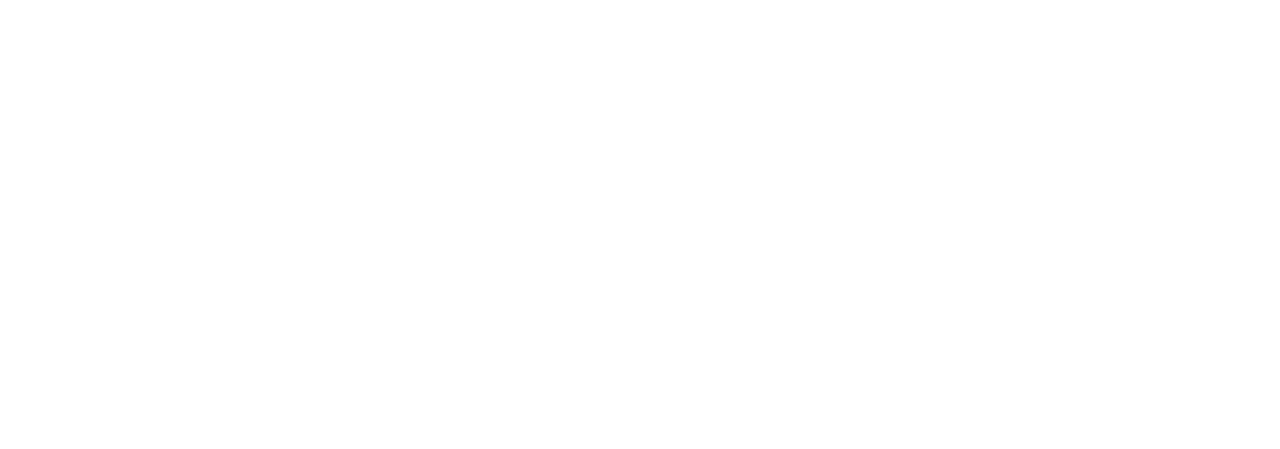
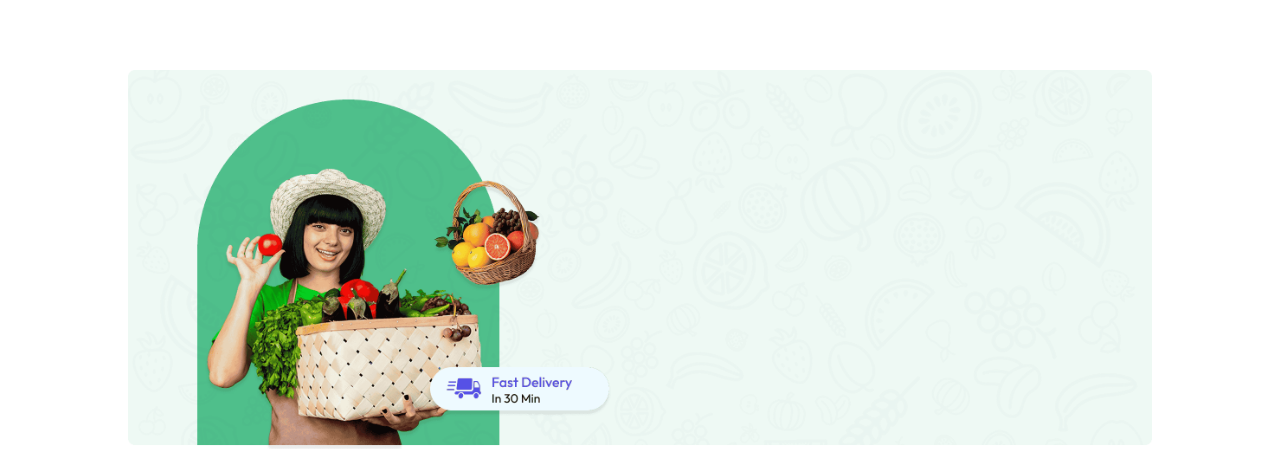
Before and after one commit to Tsedniya/Grocery-Delivery-Website, a React (Vite) app in the folder client/: page / in a window 1280 px wide. Shown: the part 1230-1679 px from the top of the page. Before the commit the page ends 1204 px from the top, so only its background shows below. Built offline with nearby package versions, Linux system fonts and the light colour scheme.

Commit message:
Frontend :BottomBanner

```diff
--- /dev/null
+++ b/client/src/components/BottomBanner.jsx
@@ -0,0 +1,14 @@
+import React from 'react'
+import { assets } from '../assets/assets'
+
+const BottomBanner = () => {
+  return (
+    <div className='relative mt-24'>
+
+       <img src={assets.bottom_banner_image} alt="banner" className='w-full hidden md:block'/>
+       <img src={assets.bottom_banner_image_sm} alt="banner" className='w-full md:hidden'/>
+    </div>
+  )
+}
+
+export default BottomBanner
--- a/client/src/components/ProductCard.jsx
+++ b/client/src/components/ProductCard.jsx
@@ -36,11 +36,11 @@
                         ) : (
                             <div className="flex items-center justify-center gap-2 md:w-20 w-16 h-[34px] bg-primary/25 rounded select-none">
                                 <button onClick={() => {removeFromCart(product._id)}} className="cursor-pointer text-md px-2 h-full" >
-                                    +
+                                    -
                                 </button>
                                 <span className="w-5 text-center">{cartItems[product._id]}</span>
                                 <button onClick={() => {addToCart(product._id)}} className="cursor-pointer text-md px-2 h-full" >
-                                    -
+                                    +
                                 </button>
                             </div>
                         )}
--- a/client/src/pages/Home.jsx
+++ b/client/src/pages/Home.jsx
@@ -2,6 +2,7 @@
 import MainBanner from '../components/MainBanner';
 import Categories from '../components/Categories';
 import BestSeller from '../components/BestSeller';
+import BottomBanner from '../components/BottomBanner';
 
 const Home = () => {
   return (
@@ -9,6 +10,8 @@
      <MainBanner/>
      <Categories/>
      <BestSeller/>
+     <BottomBanner/>
+
     </div>
   )
 }
```
